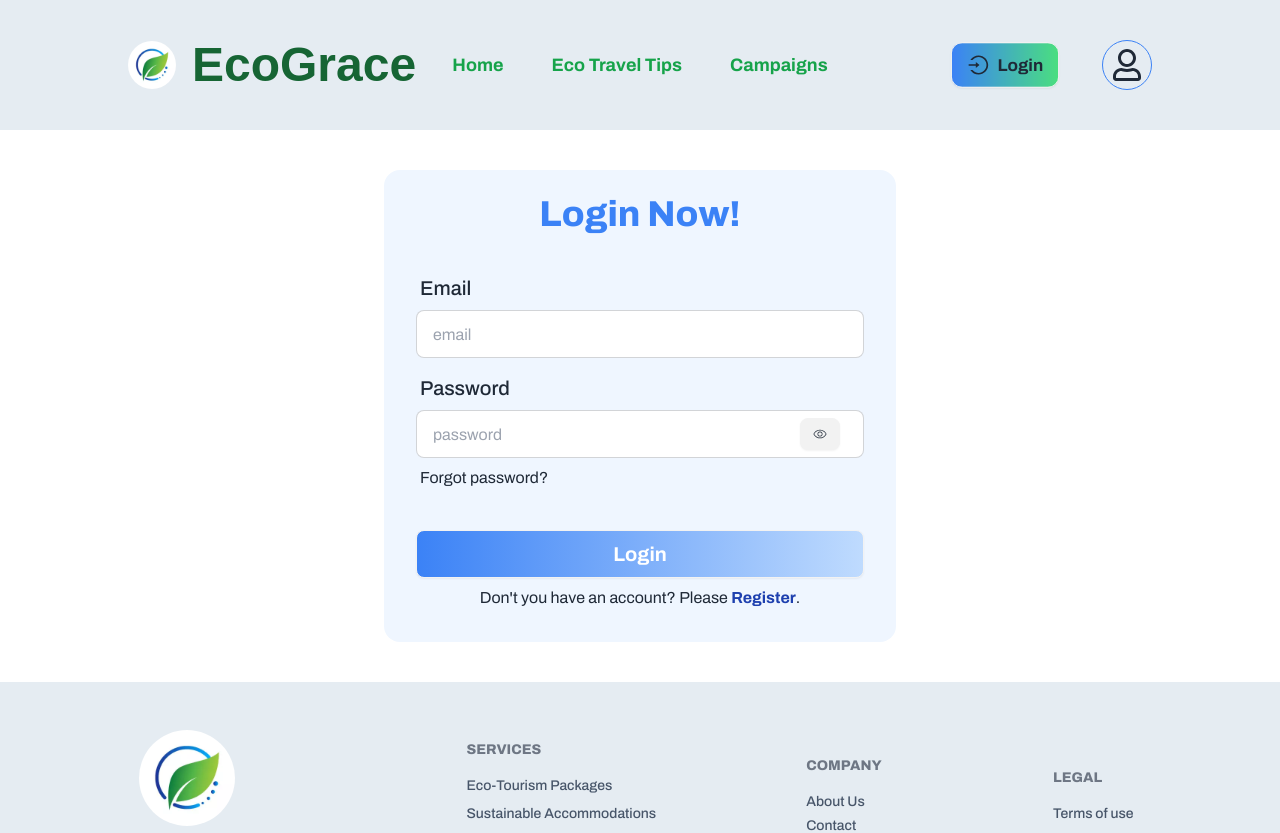
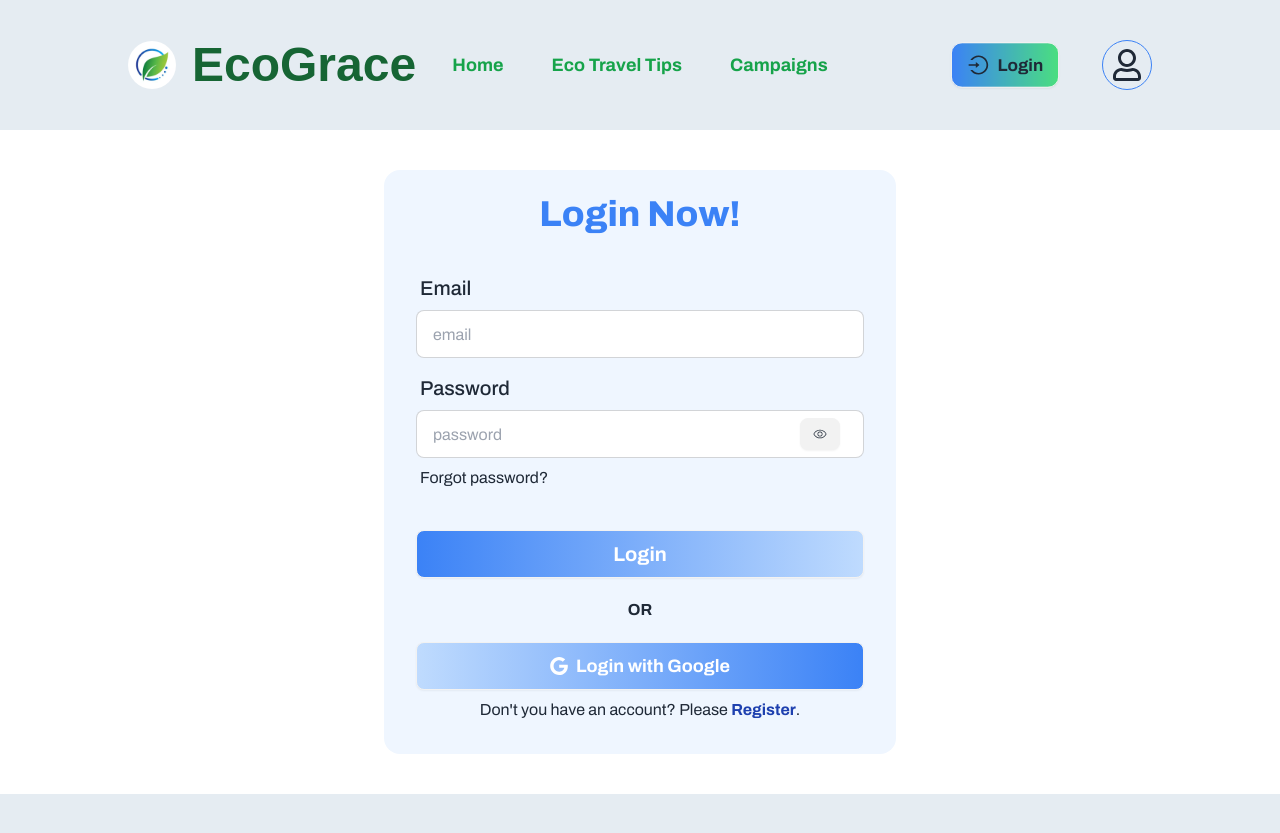
Before and after one commit to Nabila156/a9-ecograce, a React (Vite) app: page /auth/login in a window 1280 px wide. Shown: the top 833 px of the page. Built offline with nearby package versions, Linux system fonts and the light colour scheme; no server answers; a web font is replaced by a local one.

Commit message:
animation in home page done

```diff
--- a/package.json
+++ b/package.json
@@ -11,6 +11,7 @@
   },
   "dependencies": {
     "animate.css": "^4.1.1",
+    "aos": "^2.3.4",
     "firebase": "^11.0.2",
     "localforage": "^1.10.0",
     "match-sorter": "^8.0.0",
--- a/src/components/ForgotPassword.jsx
+++ b/src/components/ForgotPassword.jsx
@@ -6,13 +6,13 @@ import { useEffect, useState } from "react";
 const ForgotPassword = () => {
     const location = useLocation();
     const [email, setEmail] = useState('');
-    useEffect(()=>{
-        if (location.state?.email){
+    useEffect(() => {
+        if (location.state?.email) {
             setEmail(location.state.email);
         }
-    },[location.state]);
+    }, [location.state]);
 
-    const handleSubmit = (e)=>{
+    const handleSubmit = (e) => {
         e.preventDefault();
     }
 
@@ -23,10 +23,18 @@ const ForgotPassword = () => {
             <form onSubmit={handleSubmit} className="card-body card bg-blue-50 mx-auto my-10 w-full max-w-xs md:max-w-lg">
                 <h1 className="text-center text-2xl font-bold md:text-4xl mb-5">Reset Password</h1>
                 <div className="form-control">
-                    <input type="email" value={email} placeholder="email" className="input input-bordered" required />
+                    <input
+                        type="email"
+                        value={email}
+                        onChange={(e)=> setEmail(e.target.value)} // for editing the email
+                        placeholder="email"
+                        className="input input-bordered" required />
                 </div>
-                <button className="btn font-bold text-lg mt-5 bg-zinc-400">Reset Password</button>
-             </form>
+                <a
+                href="https://mail.google.com"
+                target="_blank"
+                className="btn font-bold text-lg mt-5 bg-zinc-400">Reset Password</a>
+            </form>
         </div>
     );
 };
--- a/src/components/adventures/Card.jsx
+++ b/src/components/adventures/Card.jsx
@@ -1,28 +1,31 @@
 
 import { Link } from 'react-router-dom';
 
-const Card = ({place}) => {
-    const {adventureTitle, image, ecoFriendlyFeatures, id} = place;
+const Card = ({ place }) => {
+    const { adventureTitle, image, ecoFriendlyFeatures, id } = place;
     return (
 
-            <div className="card card-compact w-80 border">
-                <figure>
+        <div className="card card-compact w-80 border"
+            data-aos='zoom-in-down'
+            data-aos-easing='ease-out-cubic'
+            data-aos-duration='2000'>
+            < figure >
                 <img className='h-[200px] p-2 w-full rounded-2xl'
                     src={image}
                     alt={adventureTitle} />
-                </figure>
+            </figure >
             <div className="card-body">
                 <h2 className="card-title font-extrabold text-2xl">{adventureTitle}</h2>
                 <p>
                     {
-                        ecoFriendlyFeatures.map((item, index)=><li key={index} className='font-medium text-slate-600 text-base'>{item}</li>)
+                        ecoFriendlyFeatures.map((item, index) => <li key={index} className='font-medium text-slate-600 text-base'>{item}</li>)
                     }
                 </p>
                 <div className="card-actions">
                     <Link to={`/place/${id}`} className="btn w-full mt-4 font-extrabold font-gummy text-white text-xl bg-gradient-to-r from-blue-500 to-blue-200">Explore Now</Link>
                 </div>
             </div>
-            </div>
+        </div >
 
     );
 };
--- a/src/components/login/Login.jsx
+++ b/src/components/login/Login.jsx
@@ -2,22 +2,24 @@ import { useContext, useRef, useState } from 'react';
 import { Link, useLocation, useNavigate } from 'react-router-dom';
 import { AuthContext } from '../../provider/AuthProvider';
 import { PiEyeLight, PiEyeSlashLight } from "react-icons/pi";
+import { ImGoogle } from 'react-icons/im';
+
 
 const Login = () => {
 
-    const {setUser, userLogin} = useContext(AuthContext);
+    const { setUser, userLogin, handleGoogleSignIn } = useContext(AuthContext);
     const [error, setError] = useState({});
     const [showPassword, setShowPassword] = useState(false);
     const location = useLocation();
     const navigate = useNavigate();
     const emailRef = useRef(null);
 
-    const handleForgetPassword = ()=>{
+    const handleForgetPassword = () => {
         const email = emailRef.current?.value;
-        navigate("/forgot-password", {state: {email}});
+        navigate("/forgot-password", { state: { email } });
     };
 
-    const handleSubmit = (e) =>{
+    const handleSubmit = (e) => {
         e.preventDefault();
         const form = new FormData(e.target);
         const email = form.get("email");
@@ -30,11 +32,10 @@ const Login = () => {
                 navigate(location?.state ? location.state : "/")
             })
             .catch((err) => {
-            setError({...error, login: err.code});
+                setError({ ...error, login: err.code });
             });
 
     };
-
 
     return (
 
@@ -52,7 +53,7 @@ const Login = () => {
                         <span className="label-text text-xl font-medium">Password</span>
                     </label>
                     <input type={showPassword ? "text" : "password"} name='password' placeholder="password" className="input input-bordered" required />
-                    <button type='button' onClick={()=> setShowPassword(!showPassword)} className='btn btn-sm absolute right-6 top-[52px]'>
+                    <button type='button' onClick={() => setShowPassword(!showPassword)} className='btn btn-sm absolute right-6 top-[52px]'>
                         {
                             showPassword ? <PiEyeSlashLight /> : <PiEyeLight />
                         }
@@ -69,6 +70,9 @@ const Login = () => {
                 <div className="form-control mt-6">
                     <button className="btn text-white text-xl font-bold bg-gradient-to-r from-blue-500 to-blue-200">Login</button>
                 </div>
+                <p className='text-center mt-3 font-bold text-base'>OR</p>
+                <Link to={'/'} onClick={handleGoogleSignIn} className='btn mt-3 text-white text-lg font-bold bg-gradient-to-r from-blue-200 to-blue-500'><ImGoogle />Login with Google</Link>
+
                 <p className='text-center'>Don't you have an account? Please  <Link to={'/auth/register'} className='font-bold text-blue-800'>Register</Link >.</p>
             </form>
         </div>
--- a/src/components/register/Register.jsx
+++ b/src/components/register/Register.jsx
@@ -3,10 +3,11 @@ import { Link, useNavigate } from 'react-router-dom';
 import { AuthContext } from '../../provider/AuthProvider';
 import { toast } from 'react-toastify';
 import { PiEyeLight, PiEyeSlashLight } from "react-icons/pi";
+import { ImGoogle } from 'react-icons/im';
 
 const Register = () => {
     const navigate = useNavigate();
-    const { createNewUser, setUser } = useContext(AuthContext);
+    const { createNewUser, setUser, handleGoogleSignIn } = useContext(AuthContext);
     const [error, setError] = useState('');
     const [showPassword, setShowPassword] = useState(false);
     const handleSubmit = (e) => {
@@ -81,6 +82,8 @@ const Register = () => {
                 <div className="form-control mt-6">
                     <button className="btn text-white text-xl font-bold bg-gradient-to-r from-blue-500 to-blue-200">Register</button>
                 </div>
+                <p className='text-center mt-3 font-bold text-base'>OR</p>
+                <Link to={'/'} onClick={handleGoogleSignIn} className='btn mt-3 text-white text-lg font-bold bg-gradient-to-r from-blue-200 to-blue-500'><ImGoogle />Login with Google</Link>
                 <p className='text-center'>Do you already have an account? Please <Link to={'/auth/login'} className='font-bold text-blue-800'>Login</Link >.</p>
 
                 {
@@ -88,6 +91,7 @@ const Register = () => {
                 }
 
             </form>
+
         </div>
     );
 };
--- a/src/provider/AuthProvider.jsx
+++ b/src/provider/AuthProvider.jsx
@@ -1,27 +1,41 @@
 import { createContext, useEffect, useState } from "react";
 import app from "../firebase/firebase.config";
-import { createUserWithEmailAndPassword, getAuth, onAuthStateChanged, signInWithEmailAndPassword, signOut } from "firebase/auth";
+import { createUserWithEmailAndPassword, getAuth, GoogleAuthProvider, onAuthStateChanged, signInWithEmailAndPassword, signInWithPopup, signOut } from "firebase/auth";
 
 export const AuthContext = createContext();
-const auth = getAuth(app)
-const AuthProvider = ({children}) =>{
+const auth = getAuth(app);
+const AuthProvider = ({ children }) => {
     const [user, setUser] = useState(null);
     const [loading, setLoading] = useState(true);
 
-    const createNewUser=(email, password)=>{
+    const createNewUser = (email, password) => {
         setLoading(true);
-       return createUserWithEmailAndPassword(auth, email, password);
-    }
+        return createUserWithEmailAndPassword(auth, email, password);
+    };
 
-    const userLogin =(email, password)=>{
+    const userLogin = (email, password) => {
         setLoading(true);
         return signInWithEmailAndPassword(auth, email, password);
-     }
+    };
 
-    const logOut = () =>{
+    const logOut = () => {
         setLoading(true);
         return signOut(auth)
-    }
+    };
+
+
+    const provider = new GoogleAuthProvider;
+    const handleGoogleSignIn = () => {
+        signInWithPopup(auth, provider)
+            .then((result) => {
+                const user = result.user;
+                setUser(user);
+                navigate("/");
+            })
+            .catch((error) => {
+                console.error('Error during Google Sign-In:', error);
+            });
+    };
 
 
     const authInfo = {
@@ -29,15 +43,16 @@ const AuthProvider = ({children}) =>{
         setUser,
         createNewUser,
         logOut,
-        userLogin
+        userLogin,
+        handleGoogleSignIn
     };
 
-    useEffect(()=>{
-        const unsubscribe = onAuthStateChanged(auth, (currentUser)=>{
+    useEffect(() => {
+        const unsubscribe = onAuthStateChanged(auth, (currentUser) => {
             setUser(currentUser);
             setLoading(false);
         });
-        return()=>{
+        return () => {
             unsubscribe();
         };
     }, [])
--- a/src/routes/router.jsx
+++ b/src/routes/router.jsx
@@ -11,6 +11,9 @@ import CampaignsLayout from "../layouts/CampaignsLayout";
 import AdventureDetailsLayout from "../layouts/AdventureDetailsLayout";
 import PrivateRoute from "./PrivateRoute";
 import ForgotPassword from "../components/ForgotPassword";
+import 'aos/dist/aos.css';
+import AOS from 'aos';
+AOS.init();
 
 
 const router = createBrowserRouter([
```
Also changed, not shown: src/components/adventures/AdventureCards.jsx (line endings or trailing spaces), 1 other file (tests, documents, lock files or other folders). Lines whose indentation alone changed are shown as unchanged.
